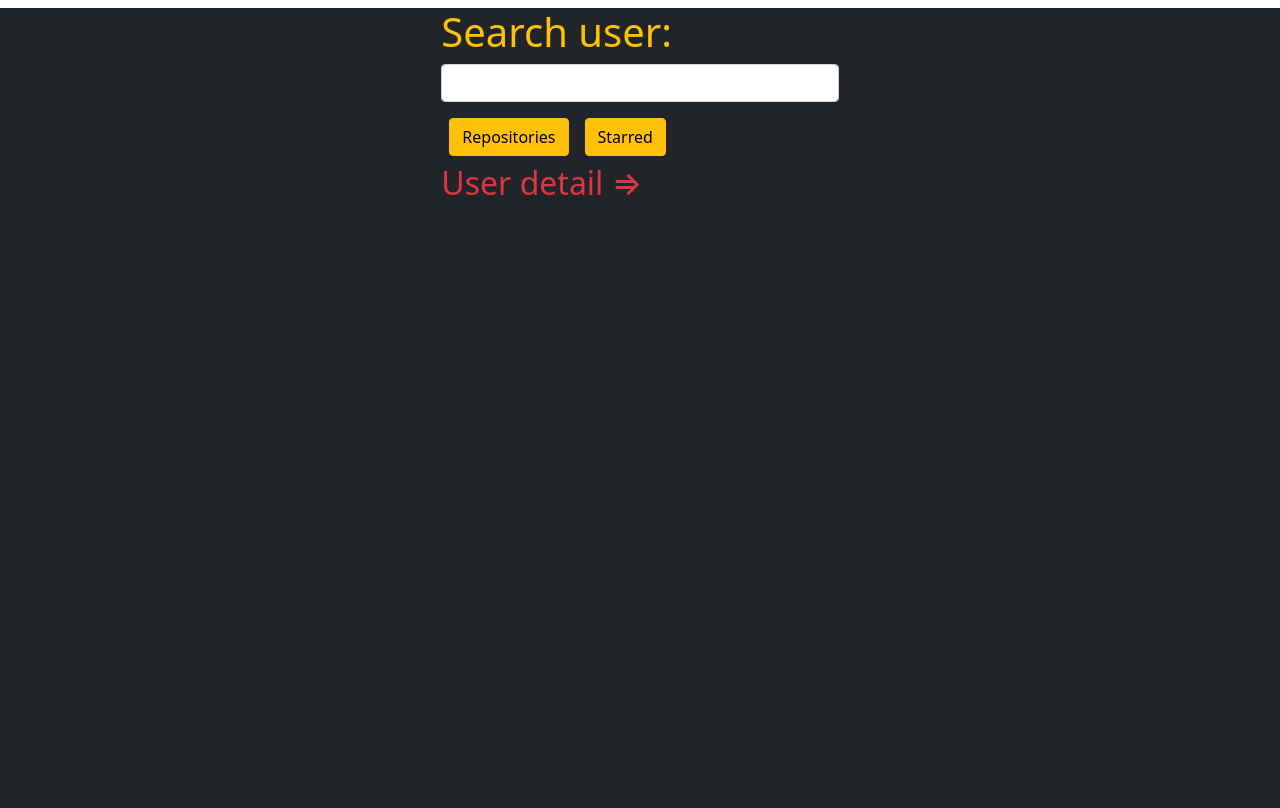
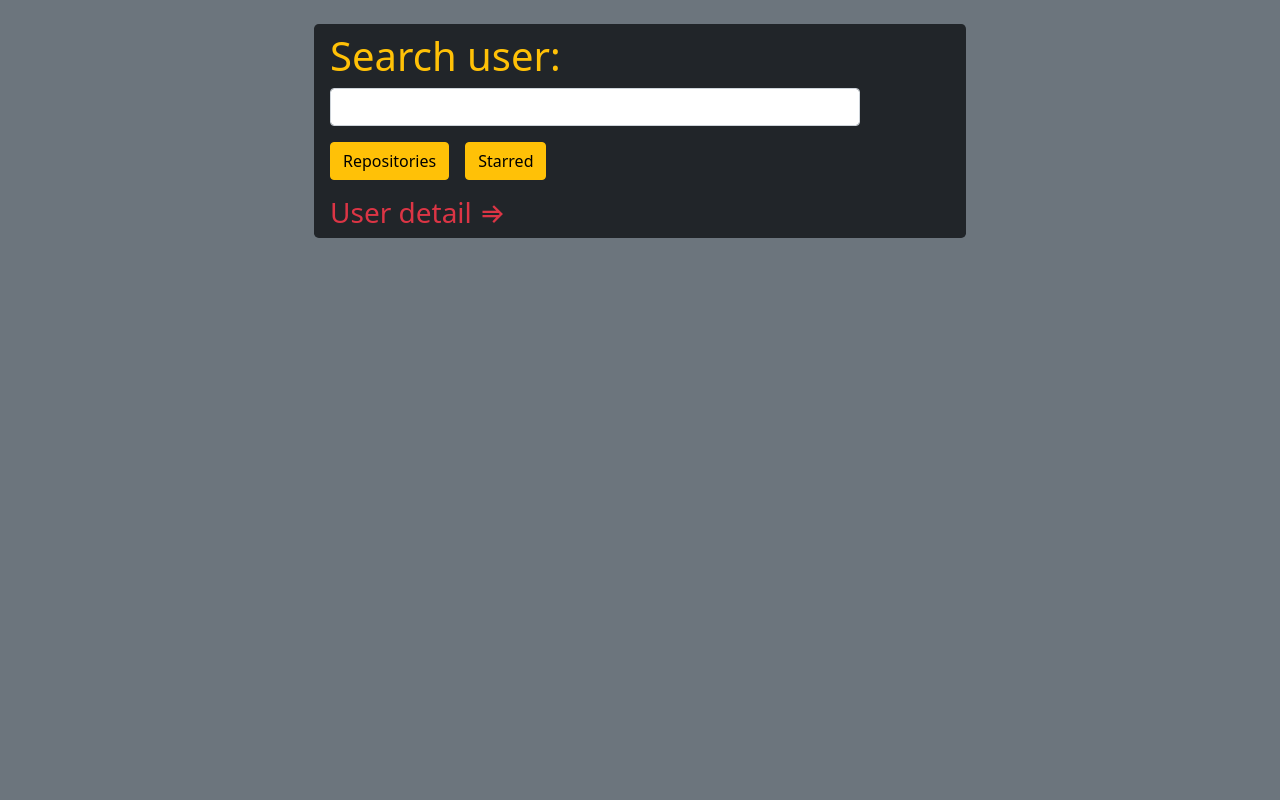
Before and after one commit to NicoVin19/compasso-test, a React (Create React App) app: page / in a window 1280 px wide. Built offline with nearby package versions, Linux system fonts and the light colour scheme.

Commit message:
bootstrap v2

```diff
--- a/src/App.js
+++ b/src/App.js
@@ -27,7 +27,7 @@ class App extends React.Component {
                 const reposGrid = document.createElement('ul');
                 for(let repository of repos){
                   const respositoryItem = document.createElement('li');
-                  respositoryItem.innerHTML = `<a href="${repository.html_url}" target="_blank" rel="noopener noreferrer">${repository.html_url}</a>`;
+                  respositoryItem.innerHTML = `<a href="${repository.html_url}" target="_blank" rel="noopener noreferrer" class="text-dark text-decoration-none fw-normal">${repository.html_url}</a>`;
                   reposGrid.append(respositoryItem);
                 }
                 result.append(reposGrid);
@@ -49,13 +49,12 @@ class App extends React.Component {
             const result = document.getElementById('result');
             result.textContent = '';
             if(repos.length > 0){
-              console.log(repos);
               const reposGrid = document.createElement('ul');
               for(let repository of repos){
                 const respositoryItem = document.createElement('li');
-                respositoryItem.innerHTML = `<a href="https://gist.github.com/${repository.owner.login}" target="_blank" rel="noopener noreferrer">${repository.owner.login}</a>
+                respositoryItem.innerHTML = `<a href="https://gist.github.com/${repository.owner.login}" target="_blank" rel="noopener noreferrer" class="text-dark text-decoration-none fw-normal">${repository.owner.login}</a>
                                             -
-                                            <a href="${repository.html_url}" target="_blank" rel="noopener noreferrer">${repository.html_url}</a>`;
+                                            <a href="${repository.html_url}" target="_blank" rel="noopener noreferrer" class="text-dark text-decoration-none fw-normal">${repository.html_url}</a>`;
                 reposGrid.append(respositoryItem);
               }
               result.append(reposGrid);
@@ -79,18 +78,20 @@ class App extends React.Component {
         }
     }
       render() {
-        console.log(this.props);
         return(
-        <div className="row m-2">
-          <div className="col-4 offset-4">
-            <h1 className="mb-2 text-warning">Search user:</h1>
-            <input type='string' value={this.state.user} onChange={this.handleChange} className="form-control mb-2"></input>
+        <div className="row pt-4">
+          <div className="col-10 offset-1 col-lg-6 offset-lg-3 bg-dark rounded-3 px-2">
+            <h1 className="m-2 text-warning fw-light">Search user:</h1>
+            <div className="col-10">
+            <input type='string' value={this.state.user} onChange={this.handleChange} className="form-control m-2"></input>
+            </div>
+
             <div>
               <button onClick={this.searchRepos} className="btn btn-warning m-2">Repositories</button>
               <button onClick={this.searchStarred} className="btn btn-warning m-2">Starred</button>
             </div>
-            <h2 className="text-danger">User detail &#8658; <Link to={`/${this.state.user}`} className="text-decoration-none">{this.state.user}</Link></h2>
-            <div id="result" className="bg-light rounded-3">
+            <h3 className="text-danger m-2 fw-normal">User detail &#8658; <Link to={`/${this.state.user}`} className="text-light text-decoration-none">{this.state.user}</Link></h3>
+            <div id="result" className="bg-light rounded-3 m-2">
 
             </div>
           </div>
--- a/src/User.js
+++ b/src/User.js
@@ -14,20 +14,25 @@ class User extends React.Component {
         const data = username.substring(1)
         axios.get(`https://api.github.com/users/${data}`)
           .then(res => {
-            userResult.innerHTML = `<a href={"${res.data.html_url}"} target="_blank" rel="noopener noreferrer">${res.data.html_url}</a>`
+            userResult.innerHTML = `<a href="${res.data.html_url}" target="_blank" rel="noopener noreferrer" class="text-dark text-decoration-none fw-normal">${res.data.html_url}</a>`
         })
           .catch(e => {
-            userResult.innerHTML = `<span>USER NOT FOUND</span>`
+            userResult.innerHTML = `<p class="text-dark text-decoration-none fw-normal">USER NOT FOUND</p>`
           })
     }
 
     render() {
         let id = this.props.match.url;
         return(
-            <div>
-                <Link to={{pathname:"/" , state: `${id}` }}>Back</Link>
-                <h1>Github User: {id}</h1>
-                <div id="userResult"></div>
+            <div className="row pt-4">
+                <div className="col-10 offset-1 col-lg-6 offset-lg-3 bg-dark rounded-3 px-2">
+                    <h3 className="text-danger m-2 fw-normal">Github User: {id}</h3>
+                    <div id="userResult" className="bg-light m-2 rounded-3">
+
+                    </div>
+                    <Link to={{pathname:"/" , state: `${id}` }} className="btn btn-secondary m-2">Back</Link>
+
+                </div>
             </div>
         );
     }
--- a/src/index.js
+++ b/src/index.js
@@ -10,10 +10,9 @@ class Wrapper extends React.Component {
     super(props);
   }
   render(){
-    console.log(this.props.match)
     return(
       <Router>
-        <div className="bg-dark vh-100">
+        <div className="bg-secondary vh-100 w-auto">
 
           <Switch>
             <Route path="/:id" component={User} />
```
